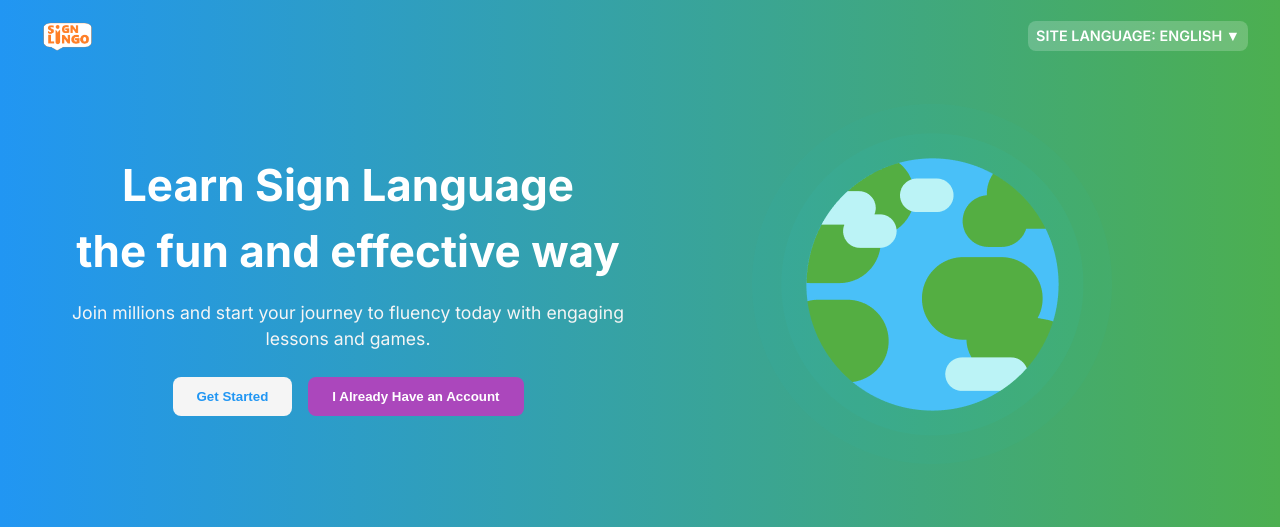
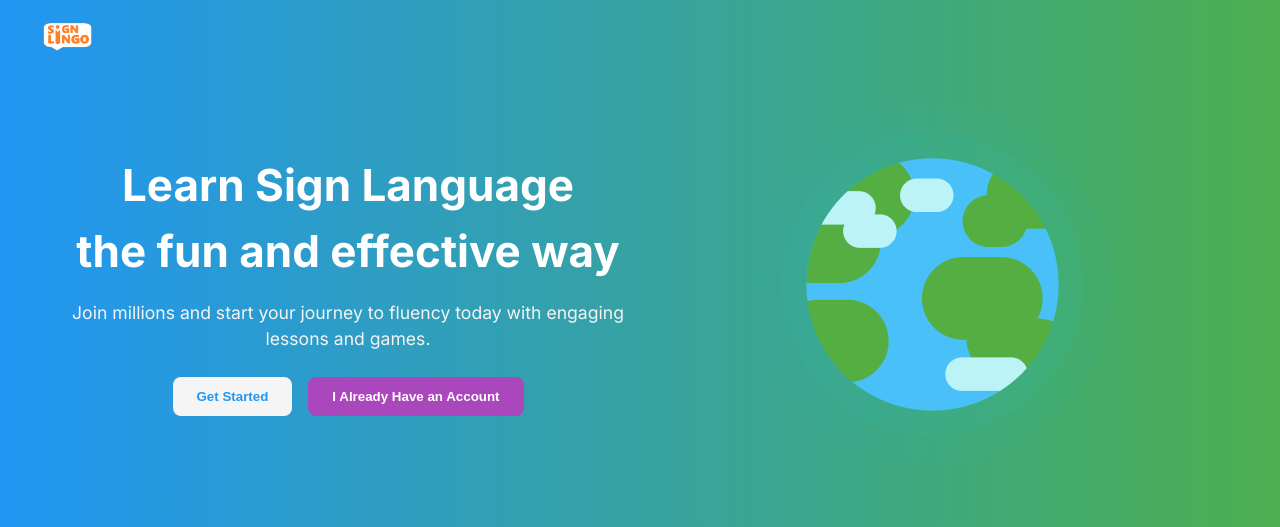
Before and after one commit to minicil625/Signlingo, a Flask app: page / in a window 1280 px wide. Shown: the top 527 px of the page. Run offline with Flask 3, Linux system fonts and the light colour scheme; a user stored in the database is signed in.

Commit message:
deleted selected language

```diff
--- a/templates/landingpage.html
+++ b/templates/landingpage.html
@@ -11,9 +11,6 @@
   <header class="header">
     <nav class="navbar">
       <img src="../static/Assets/logo.png" alt="Signlingo Logo" class="logo">
-      <div class="language-selector">
-        SITE LANGUAGE: ENGLISH <span class="arrow-down"></span>
-      </div>
     </nav>
     <div class="hero">
       <div class="hero-text">
```
